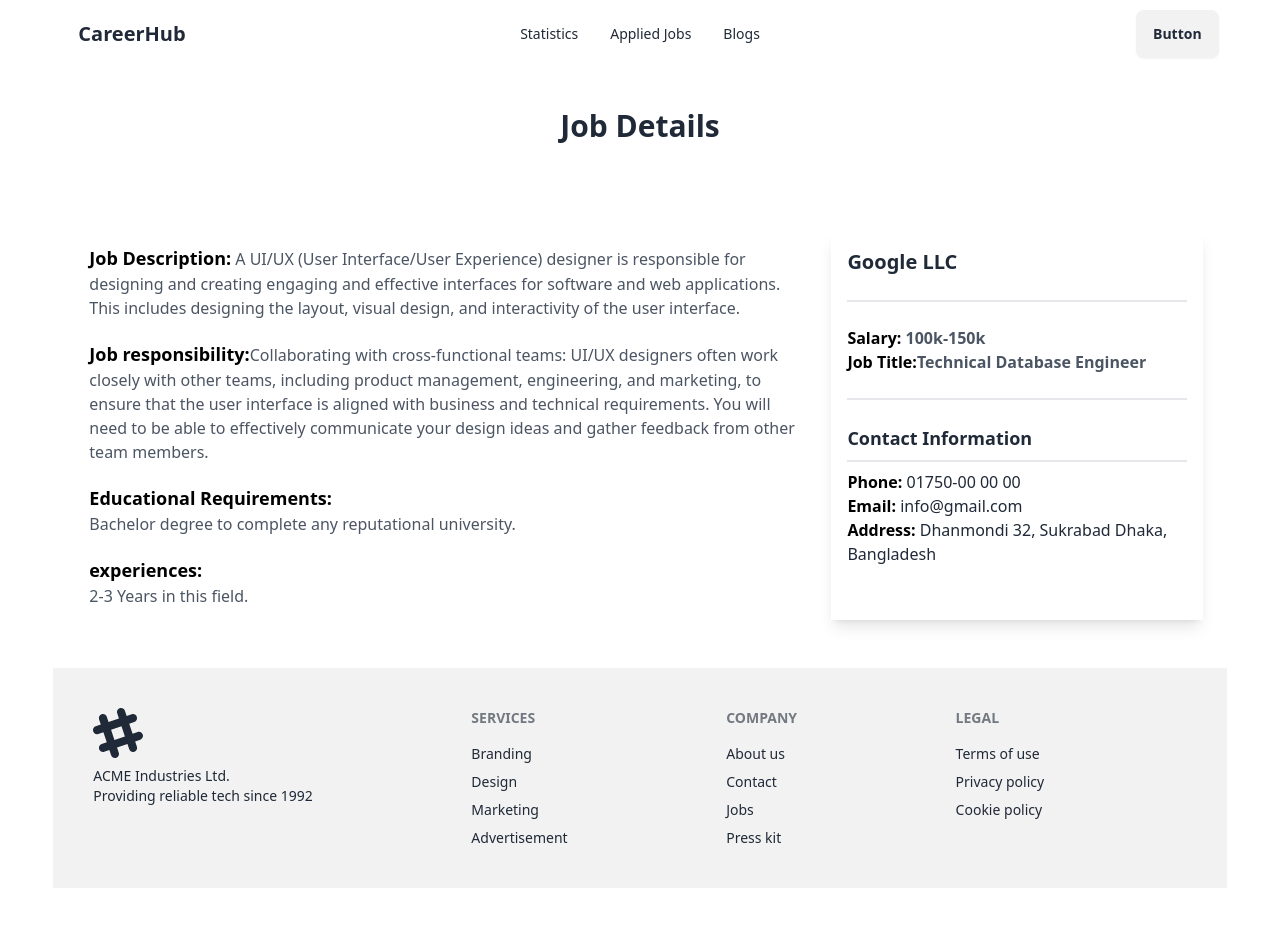
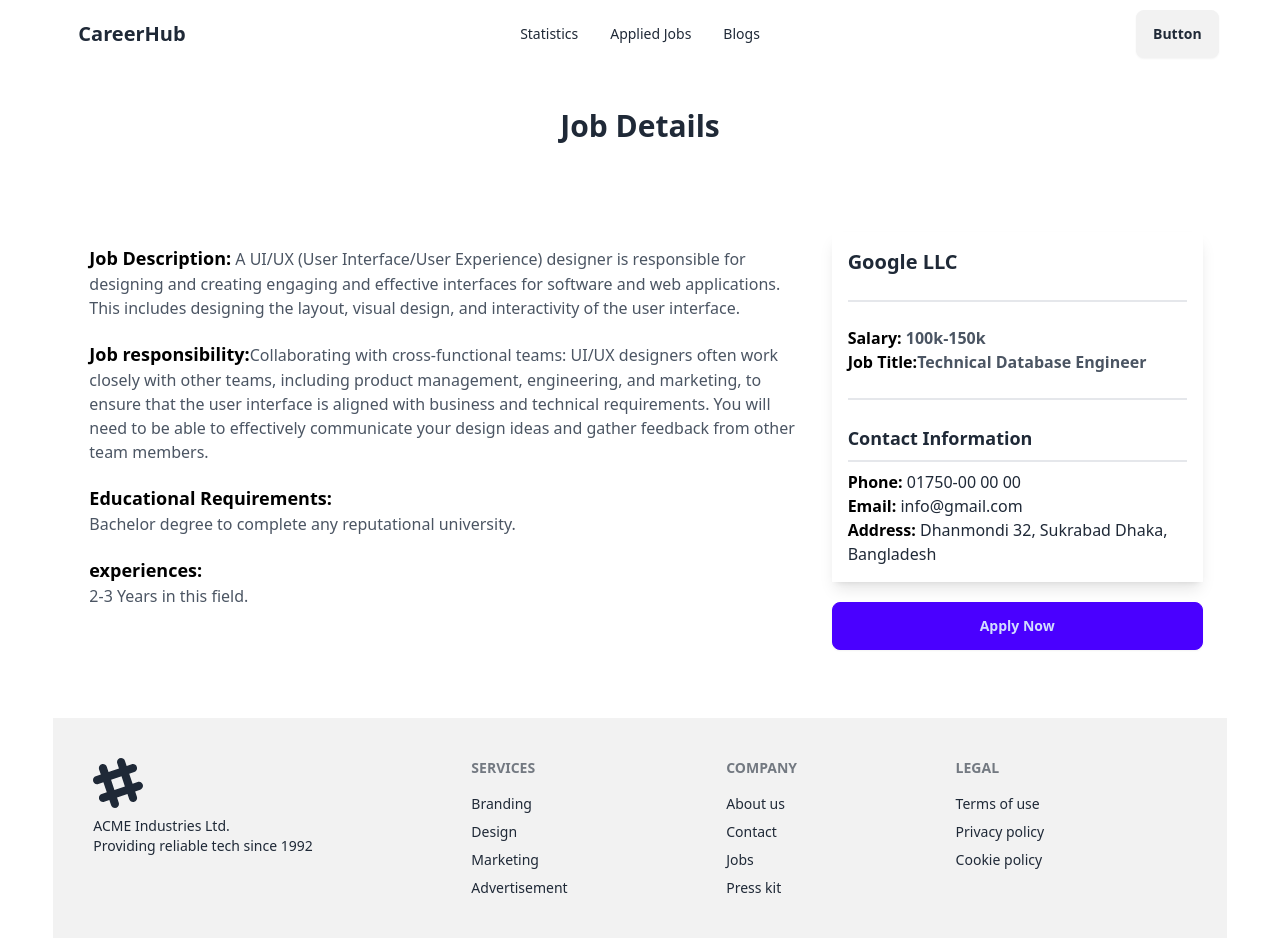
Before and after one commit to safin33221/career-hubs, a React (Vite) app: page /jobs/1 in a window 1280 px wide. Before the commit the page ends 888 px from the top, so only its background shows below. Built offline with nearby package versions, Linux system fonts and the light colour scheme.

Commit message:
add apply now btn in job details section

```diff
--- a/src/Components/JobDetails.jsx
+++ b/src/Components/JobDetails.jsx
@@ -6,7 +6,7 @@ const JobDetails = () => {
     const JobId = parseInt(id)
     const jobData = useLoaderData()
     const job = jobData.find(job => job.id === JobId)
-    const { company_name,job_description, salary, job_title, contact_information, job_responsibility, educational_requirements, experiences } = job
+    const { company_name, job_description, salary, job_title, contact_information, job_responsibility, educational_requirements, experiences } = job
 
     return (
         <div>
@@ -20,7 +20,8 @@ const JobDetails = () => {
                     <h1 className='text-gray-600'><span className='text-black font-bold text-lg'> Educational Requirements: <br /> </span>{educational_requirements}</h1>
                     <h1 className='text-gray-600'><span className='text-black font-bold text-lg'>experiences: <br /></span>{experiences}</h1>
                 </div>
-                <div className='w-1/3 shadow-lg p-4  '>
+                <div className='w-1/3' >
+                    <div className=' shadow-lg p-4  '>
                         <h1 className='text-xl font-bold'>{company_name}</h1>
                         <div className='border-t-2 my-6'></div>
                         <h1 className='text-black font-bold'>Salary: <span className='text-gray-600'>{salary}</span></h1>
@@ -32,6 +33,10 @@ const JobDetails = () => {
                         <h1><span className='text-black font-bold'>Phone:</span> {contact_information.phone}</h1>
                         <h1><span className='text-black font-bold'>Email:</span> {contact_information.email}</h1>
                         <h1><span className='text-black font-bold'>Address:</span> {contact_information.address}</h1>
+                    </div>
+                    <div className='py-5'>
+                        <button className='btn btn-primary flex w-full'> Apply Now</button>
+                    </div>
 
 
                 </div>
```
Lines whose indentation alone changed are shown as unchanged.
